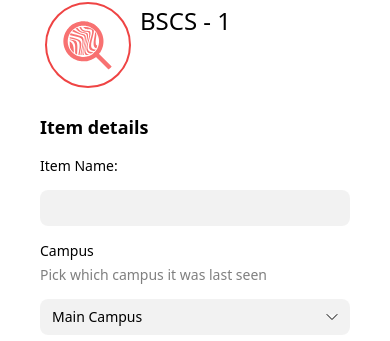
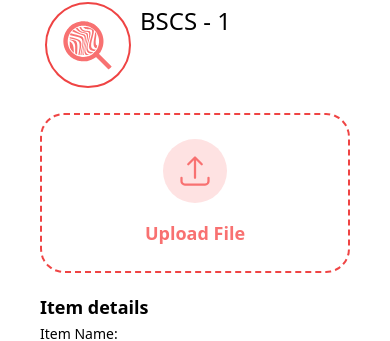
Before and after one commit to Qntlz/Lost-Found-Web-App, a Next.js app: page /post/make in a window 390 px wide. Shown: the part 181-522 px from the top of the page. Built offline with nearby package versions, Linux system fonts and the light colour scheme; no server answers.

Commit message:
Improve Responsive & Add upload file input

```diff
--- a/app/ui/post/LostItemForm.tsx
+++ b/app/ui/post/LostItemForm.tsx
@@ -1,19 +1,37 @@
 "use client"
 
 import clsx from "clsx";
-import React, { useState } from 'react';
+import React, { useRef, useState } from 'react';
 import {
     Select, Field, Description, Label,
     Fieldset, Legend, Input, Textarea
 } from "@headlessui/react";
-import { ChevronDownIcon } from "@heroicons/react/24/outline";
+import { ChevronDownIcon, ArrowUpTrayIcon, TrashIcon } from "@heroicons/react/24/outline";
 
 export default function LostItemForm() {
+
     const [campus, setCampus] = useState('');
     const [building, setBuilding] = useState('');
-    const [selectedTags, setSelectedTags] = useState<string[]>([]);
+    const inputRef = useRef<HTMLInputElement | null>(null);
     const [showCollections, setShowCollections] = useState(false);
     const [showCommonItems, setShowCommonItems] = useState(false);
+    const [selectedTags, setSelectedTags] = useState<string[]>([]);
+    const [selectedFile, setSelectedFile] = useState<File | null>(null);
+
+    // Handle event change when file is selected
+    const handleFileOnChange = (event: React.ChangeEvent<HTMLInputElement>) => {
+        if (event.target.files && event.target.files.length > 0) {
+            setSelectedFile(event.target.files[0]);
+        }
+    };
+
+    const onChooseFile = () => {
+        inputRef.current?.click();
+    };
+
+    const removeFile = () => {
+        setSelectedFile(null);
+    };
 
     const handleCampusChange = (event: React.ChangeEvent<HTMLSelectElement>) => {
         setCampus(event.target.value);
@@ -42,8 +60,38 @@ export default function LostItemForm() {
 
     return (
         <div>
-            <form action="" className="space-y-4 w-full max-w-lg">
+            <form action="" className="space-y-4 w-full">
                 <Fieldset className="space-y-3 rounded-xl bg-white/5">
+
+                    <div className="lg:flex w-full gap-10">
+                        {/* Upload Image Field */}
+                        {/* Hidden file input element */}
+                        <input type="file" ref={inputRef} onChange={handleFileOnChange} className="hidden" />
+
+                        {/* Button to trigger the file input dialog */}
+                        <div className="lg:flex flex-col w-full lg:order-2 gap-y-5">
+                            <div className="flex flex-col w-full h-40 text-lg font-bold gap-4 items-center justify-center
+                                border-2 border-dashed rounded-3xl cursor-pointer border-red-500 text-red-400 mb-5 lg:mb-0">
+                                <div className="flex w-16 h-16 bg-red-100 justify-center rounded-full  transition-all ease-in-out delay-150 hover:text-white hover:bg-red-500">
+                                    < ArrowUpTrayIcon className="w-9" onClick={onChooseFile} />
+                                </div>
+                                <button>
+                                    <span>Upload File</span>
+                                </button>
+                            </div>
+                            {selectedFile && <div className="flex w-full h-12 items-center justify-between bg-red-100 rounded-3xl">
+                                <p className="ml-4 text-sm font-medium">{selectedFile.name}</p>
+                                <div className="flex w-12 h-12 justify-center items-center rounded-3xl text-red-700 transition-all ease-in-out delay-150 hover:bg-red-500 hover:text-white">
+                                    <button className="w-8 h-8 cursor-pointer" onClick={removeFile}>
+                                        < TrashIcon />
+                                    </button>
+                                </div>
+
+                            </div>}
+                        </div>
+
+                        {/* Information Field */}
+                        <div className="mt-5">
 
                             {/* Item Field */}
                             <Legend className="text-lg font-semibold text-black">Item details</Legend>
@@ -211,6 +259,8 @@ export default function LostItemForm() {
                                     )}
                                 </div>
                             </Field>
+                        </div>
+                    </div>
                 </Fieldset>
             </form>
         </div>
```
Lines whose indentation alone changed are shown as unchanged.
